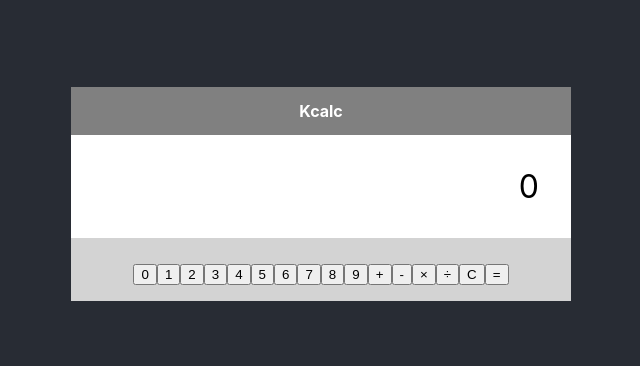
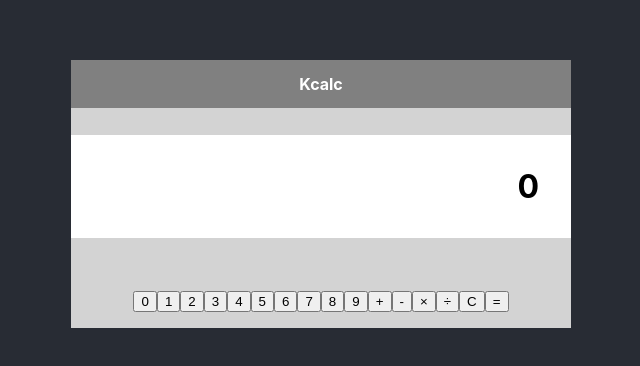
Before and after one commit to saniagarciadev/calculator, a React (Create React App) app: page / in a window 1280 px wide. Shown: the part 206-572 px from the top of the page, without its empty margins (319-959 px from the left). Built offline with nearby package versions, Linux system fonts and the light colour scheme.

Commit message:
add context and test for initial value

```diff
--- a/src/App.js
+++ b/src/App.js
@@ -1,11 +1,14 @@
 import "./App.css";
+import { ResultProvider } from "./context/resultContext";
 import Calculator from "./Calculator";
 
 function App() {
   return (
-    <div className="App">
-      <Calculator />
-    </div>
+    <ResultProvider>
+      <div className="App">
+        <Calculator />
+      </div>
+    </ResultProvider>
   );
 }
 
--- a/src/Calculator.js
+++ b/src/Calculator.js
@@ -1,15 +1,19 @@
+import { useContext } from "react";
+import { ResultContext } from "./context/resultContext.js";
 import "./App.css";
 
 const numbers = [0, 1, 2, 3, 4, 5, 6, 7, 8, 9];
 const operations = ["+", "-", "×", "÷"];
 
 function Calculator() {
+  const { state } = useContext(ResultContext);
+
   return (
     <div className="Calculator">
       <div className="Header">
         <h1>Kcalc</h1>
       </div>
-      <div className="Display">0</div>
+      <h2 className="Display">{state ? state.value : 0}</h2>
       <div className="ButtonSection">
         {numbers.map((num) => (
           <button key={num} className="Button">
--- /dev/null
+++ b/src/context/resultContext.js
@@ -0,0 +1,36 @@
+import React, { useReducer, createContext, useMemo } from "react";
+const initialState = {
+  value: 0,
+};
+export const ResultContext = createContext(initialState);
+export const ACTIONS = {
+  INCREASE: "increase",
+  DECREASE: "decrease",
+};
+
+const reducer = (state, action) => {
+  switch (action.type) {
+    case ACTIONS.INCREASE:
+      return {
+        value: state.value + 1,
+      };
+    case ACTIONS.DECREASE:
+      return {
+        value: state.value - 1,
+      };
+    default:
+      return state;
+  }
+};
+export const ResultProvider = ({ children }) => {
+  const [state, dispatch] = useReducer(reducer, initialState);
+  // (**)
+  const contextValue = useMemo(() => {
+    return { state, dispatch };
+  }, [state, dispatch]);
+  return (
+    <ResultContext.Provider value={contextValue}>
+      {children}
+    </ResultContext.Provider>
+  );
+};
```
Also changed, not shown: 1 other file (tests, documents, lock files or other folders).
